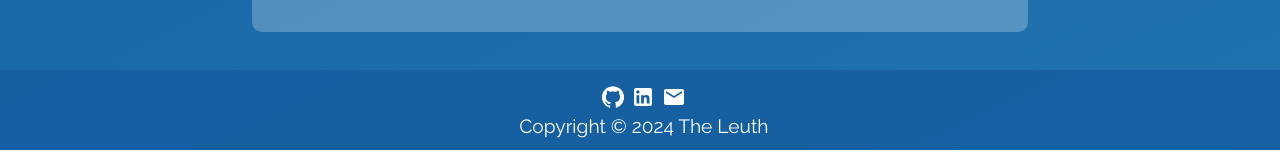
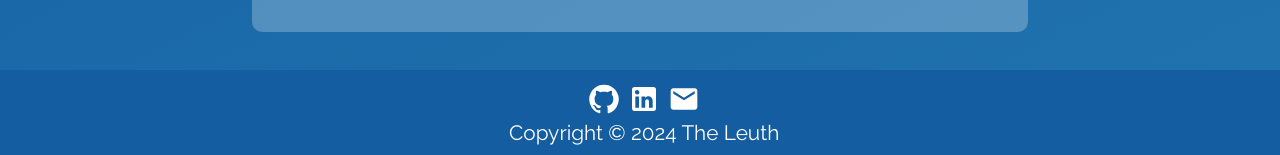
Before and after one commit to louiecasula/Portfolio, a React (Create React App) app: page / in a window 1280 px wide. Shown: the part 2765-2920 px from the top of the page. Built offline with nearby package versions, Linux system fonts and the light colour scheme; a web font is replaced by a local one.

Commit message:
Made icons larger.

```diff
--- a/src/components/Footer.css
+++ b/src/components/Footer.css
@@ -4,8 +4,8 @@ footer {
     flex-direction: column;
     justify-content: center;
     align-items: center;
-    font-size: 1.2rem;
-    background: rgba(20, 93, 160, 0.8);
+    font-size: 1.3rem;
+    background: rgba(20, 93, 160);
 }
 
 @keyframes spin {
@@ -27,9 +27,8 @@ footer {
 }
 
 footer a {
-    font-size: 1.7rem;
     color: inherit;
-    margin-left: 0.4rem;
+    margin-left: 0.5rem;
     animation: none 0.4s linear forwards;
 }
 
--- a/src/components/Footer.js
+++ b/src/components/Footer.js
@@ -19,13 +19,13 @@ function Footer() {
         <footer>
             <div>
                 <a href="https://github.com/louiecasula" target="_blank">
-                    <GitHubIcon ref={iconRef} onMouseEnter={handleMouseEnter} onMouseLeave={handleMouseLeave}/>
+                    <GitHubIcon style={{ fontSize: '2rem' }} ref={iconRef} onMouseEnter={handleMouseEnter} onMouseLeave={handleMouseLeave}/>
                 </a>
                 <a href="https://www.linkedin.com/in/louie-casula/" target="_blank">
-                    <LinkedInIcon ref={iconRef} onMouseEnter={handleMouseEnter} onMouseLeave={handleMouseLeave}/>
+                    <LinkedInIcon style={{ fontSize: '2rem' }} ref={iconRef} onMouseEnter={handleMouseEnter} onMouseLeave={handleMouseLeave}/>
                 </a>
                 <a href="mailto:louiecasula@gmail.com" target="_blank">
-                    <EmailIcon ref={iconRef} onMouseEnter={handleMouseEnter} onMouseLeave={handleMouseLeave}/>
+                    <EmailIcon style={{ fontSize: '2rem' }} ref={iconRef} onMouseEnter={handleMouseEnter} onMouseLeave={handleMouseLeave}/>
                 </a>
             </div>
             <p>Copyright © 2024 The Leuth</p>
```
